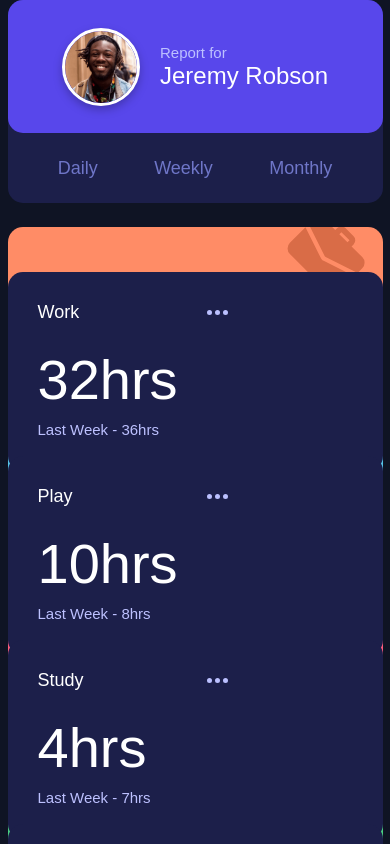
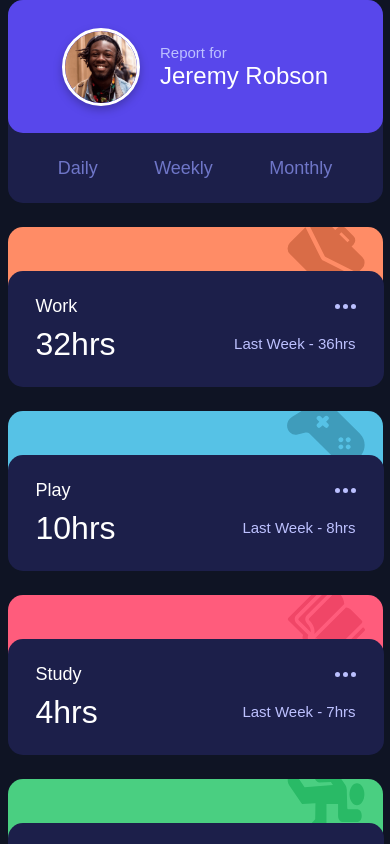
Before and after one commit to prpcodes/time-tracking-dashboard, a React (Create React App) app: page / in a window 390 px wide. Shown: the top 844 px of the page. Built offline with nearby package versions, Linux system fonts and the light colour scheme.

Commit message:
💄 added @media styling for mobile

```diff
--- a/src/Components/Card/Card.css
+++ b/src/Components/Card/Card.css
@@ -1,11 +1,14 @@
 section {
   max-height: 100%;
   z-index: auto;
+  display: flex;
+  flex-direction: column;
+  border-radius: 15px;
 }
 
 #banner {
+  width: 100%;
   height: 160px;
-  width: 100%;
   border-radius: 15px;
   display: flex;
   justify-content: flex-end;
@@ -21,10 +24,10 @@ section {
 
 #card {
   position: relative;
+  margin-top: -115px;
   z-index: 2;
   height: 199px;
   width: 100%;
-  margin-top: -115px;
   border-radius: 15px;
   background-color: var(--darkblue);
 }
@@ -77,3 +80,46 @@ section {
   line-height: 18px;
   color: var(--paleblue);
 }
+
+@media screen and (max-device-width: 1200px) {
+  #card {
+    height: 122px;
+    width: 320px;
+    display: flex;
+    flex-direction: column;
+    justify-content: center;
+    align-items: stretch;
+    padding: 24px 28px;
+    margin-top: -38px;
+  }
+  #card #header {
+    margin-top: 0;
+    margin-left: 0;
+    margin-right: 0;
+    margin-bottom: 8px;
+    padding: 0;
+    width: 100%;
+    display: flex;
+    justify-content: space-between;
+  }
+
+  #card #body {
+    margin: 0;
+    display: flex;
+    justify-content: space-between;
+    align-items: center;
+  }
+
+  #card #body #time {
+    font-weight: 300;
+    font-size: 32px;
+    line-height: 38px;
+    margin: 0;
+  }
+
+  #card #body #previous {
+    font-size: 15px;
+    line-height: 18px;
+    margin: 0;
+  }
+}
```
